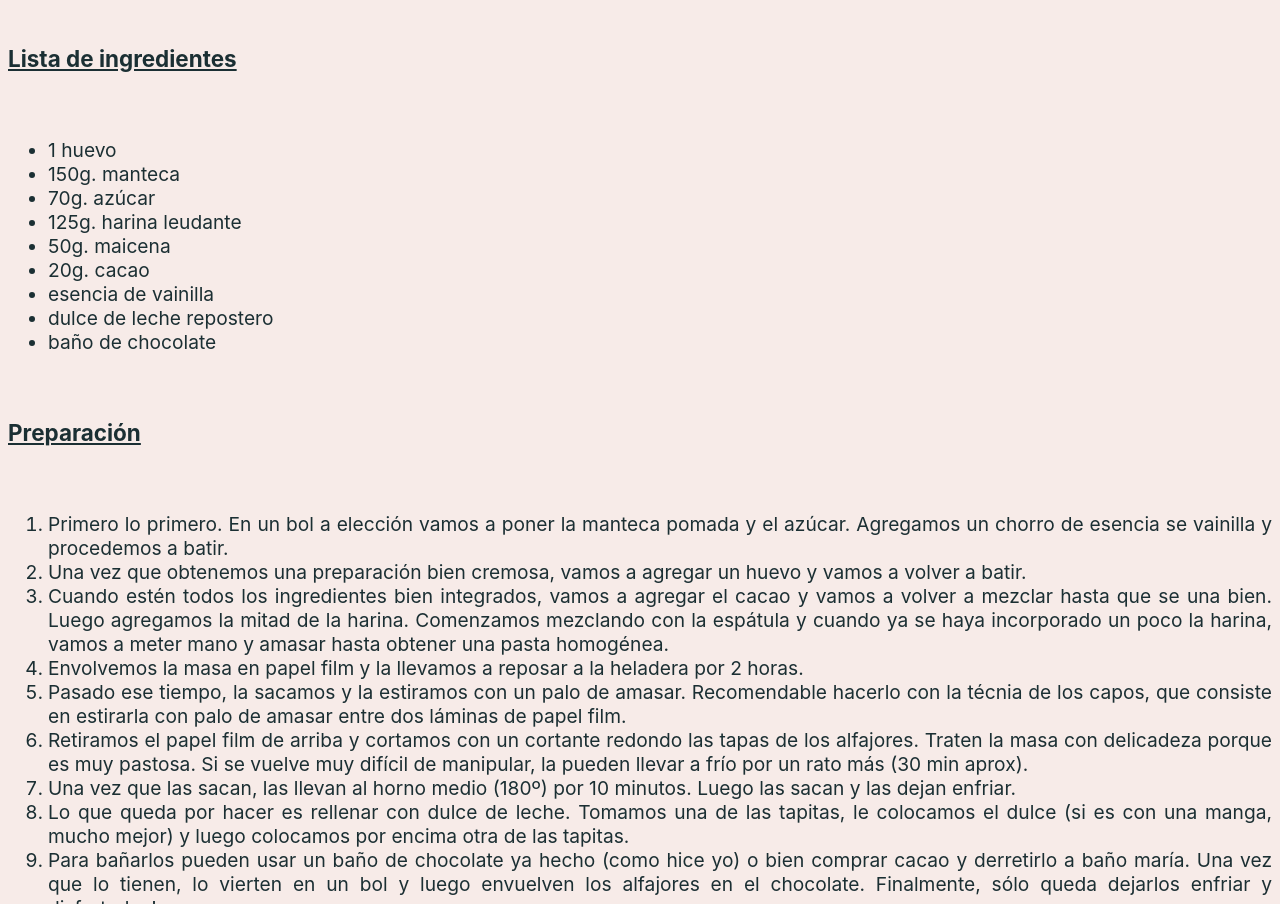
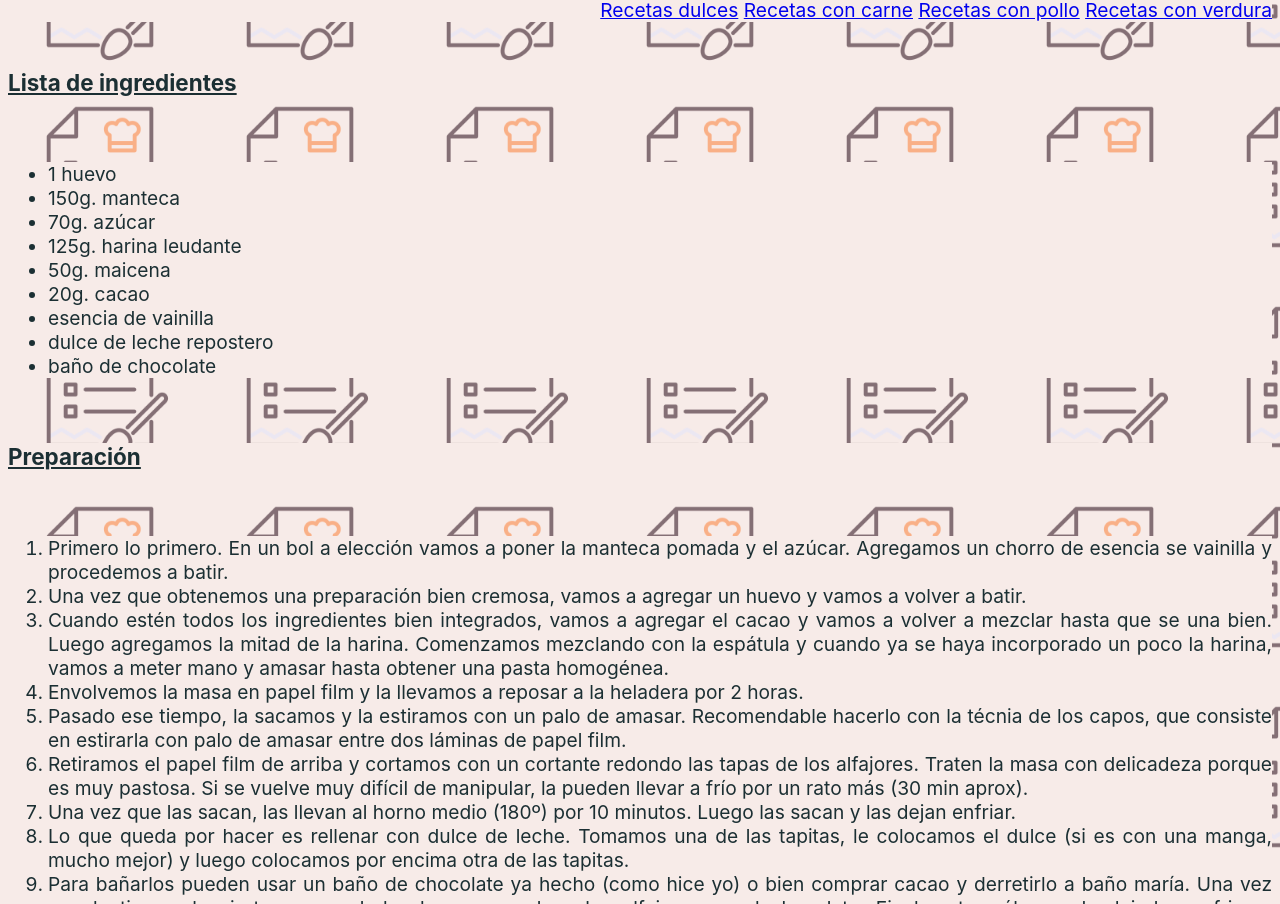
Before and after one commit to antonelacortes/Potrero, a plain HTML site: page index.html in a window 1280 px wide. Shown: the part 123-1027 px from the top of the page. Drawn offline with Linux system fonts and the light colour scheme.

Commit message:
Add files via upload

```diff
--- a/estilos.css
+++ b/estilos.css
@@ -1,4 +1,10 @@
-body {color: #1b2f33; font-size: larger;background-color: #f7ebe8;font-family: -apple-system, BlinkMacSystemFont, 'Segoe UI', Roboto, Oxygen, Ubuntu, Cantarell, 'Open Sans', 'Helvetica Neue', sans-serif;}
+body {color: #1b2f33; font-size: larger;background-color: #f7ebe8;font-family: -apple-system, BlinkMacSystemFont, 'Segoe UI',
+    Roboto, Oxygen, Ubuntu, Cantarell, 'Open Sans', 'Helvetica Neue', sans-serif;
+    background-image: url(./img/receta.png); background-size: 200px;}
 h1{text-align: center; text-decoration:underline;}
 h3{text-align: left; text-decoration: underline;}
 .pasos{text-align: justify;}
+.texto{background-color: #f7ebe8;}
+footer{text-align: center;}
+nav{text-align: right;}
+#flotante{float: right; background:#f7ebe8;}
--- a/index.html
+++ b/index.html
@@ -4,16 +4,25 @@
     <meta charset="UTF-8">
     <meta http-equiv="X-UA-Compatible" content="IE=edge">
     <meta name="viewport" content="width=device-width, initial-scale=1.0">
-    <title>Receta</title>
+    <title>Receta alfajores</title>
     <link rel="stylesheet" href="./estilos.css">
 </head>
 <body>
+    <header>
     <h1>Alfajores Marplatenses</h1>
+    </header>
     <br>
+    <nav class="texto">
+        <a href="https://www.paulinacocina.net/recetas/dulces-y-postres" target="_blank">Recetas dulces</a>
+        <a href="https://www.paulinacocina.net/recetas/carnes" target="_blank">Recetas con carne</a>
+        <a href="https://www.paulinacocina.net/recetas/pollo" target="_blank">Recetas con pollo</a>
+        <a href="https://www.paulinacocina.net/ingrediente/verdura" target="_blank">Recetas con verdura</a>
+    </nav>
     <br>
-    <h3>Lista de ingredientes</h3>
+    <section>
+    <h3 class="texto">Lista de ingredientes</h3>
     <br>
-    <ul>
+    <ul class="texto">
         <li>1 huevo</li>
         <li>150g. manteca</li>
         <li>70g. azúcar</li>
@@ -25,9 +34,9 @@
         <li>baño de chocolate</li>
     </ul>
     <br>
-    <h3>Preparación</h3>
+    <h3 class="texto">Preparación</h3>
     <br>
-    <ol>
+    <ol class="texto">
         <li class="pasos">Primero lo primero. En un bol a elección vamos a poner la manteca pomada y el azúcar. Agregamos un chorro de esencia se vainilla y procedemos a batir.</li>
         <li class="pasos">Una vez que obtenemos una preparación bien cremosa, vamos a agregar un huevo y vamos a volver a batir.</li>
         <li class="pasos">Cuando estén todos los ingredientes bien integrados, vamos a agregar el cacao y vamos a volver a mezclar hasta que se una bien. Luego agregamos la mitad de la harina. Comenzamos mezclando con la espátula y cuando ya se haya incorporado un poco la harina, vamos a meter mano y amasar hasta obtener una pasta homogénea.</li>
@@ -38,11 +47,19 @@
         <li class="pasos">Lo que queda por hacer es rellenar con dulce de leche. Tomamos una de las tapitas, le colocamos el dulce (si es con una manga, mucho mejor) y luego colocamos por encima otra de las tapitas.</li>
         <li class="pasos">Para bañarlos pueden usar un baño de chocolate ya hecho (como hice yo) o bien comprar cacao y derretirlo a baño maría. Una vez que lo tienen, lo vierten en un bol y luego envuelven los alfajores en el chocolate. Finalmente, sólo queda dejarlos enfriar y disfrutarlos!</li>
         </ol>
+    <a id="flotante" href="https://wa.me/2216152360" target="_blank"> <img src="img/whatsapp.png" alt="whatsapp" width="70" height="70"></a>
+    </section>
+    <aside>
     <img src="img/alfajores.jpg" alt="foto de alfajores" width="400" height="400">
     <br>
     <iframe width="560" height="315" src="https://www.youtube.com/embed/-Nm_fpCcNpA" title="YouTube video player" frameborder="0" allow="accelerometer; autoplay; clipboard-write; encrypted-media; gyroscope; picture-in-picture" allowfullscreen></iframe>
     <br>
     <iframe src="https://www.google.com/maps/embed?pb=!1m14!1m12!1m3!1d201169.28270996953!2d-57.74062168499438!3d-38.017483552551596!2m3!1f0!2f0!3f0!3m2!1i1024!2i768!4f13.1!5e0!3m2!1ses-419!2sar!4v1649978757131!5m2!1ses-419!2sar" width="400" height="300" style="border:0;" allowfullscreen="" loading="lazy" referrerpolicy="no-referrer-when-downgrade"></iframe>
-
+    </aside>
+    <footer>
+        <a href="https://www.facebook.com/paulinacocina.net"> <img src="img/facebook.jpg" alt="facebook" width="50" height="50"></a>
+        <a href="https://www.instagram.com/paulinacocina/?hl=es-la"> <img src="img/instagram.jpg" alt="instagram" width="50" height="50"></a>
+        <a href="https://twitter.com/paulina_cocina"> <img src="img/twitter.png" alt="twitter" width="50" height="50"></a>
+    </footer>
 </body>
 </html>
```
Also changed, not shown: img/facebook.jpg (added), img/instagram.jpg (added), img/receta.png (added), img/twitter.png (added), img/whatsapp.png (added).
